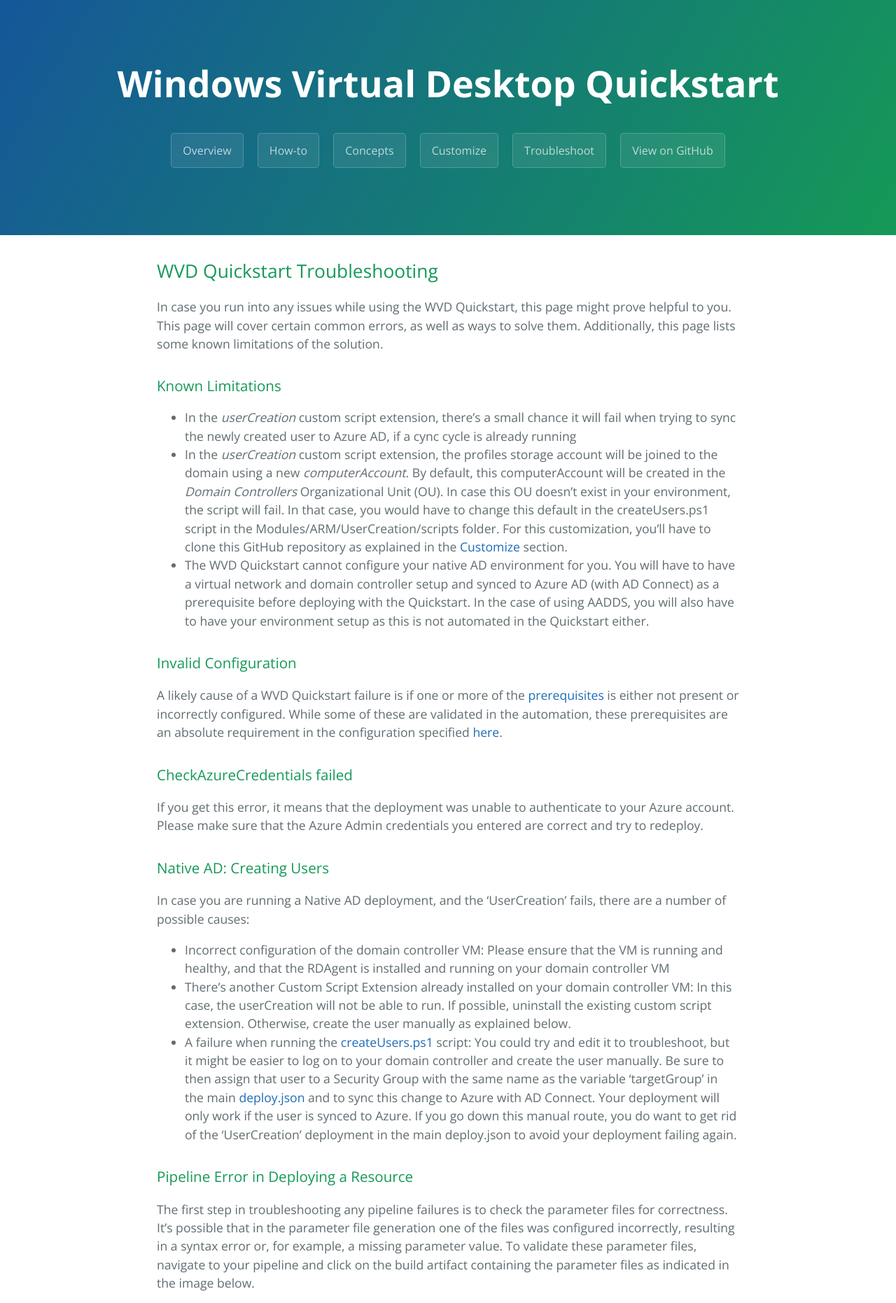
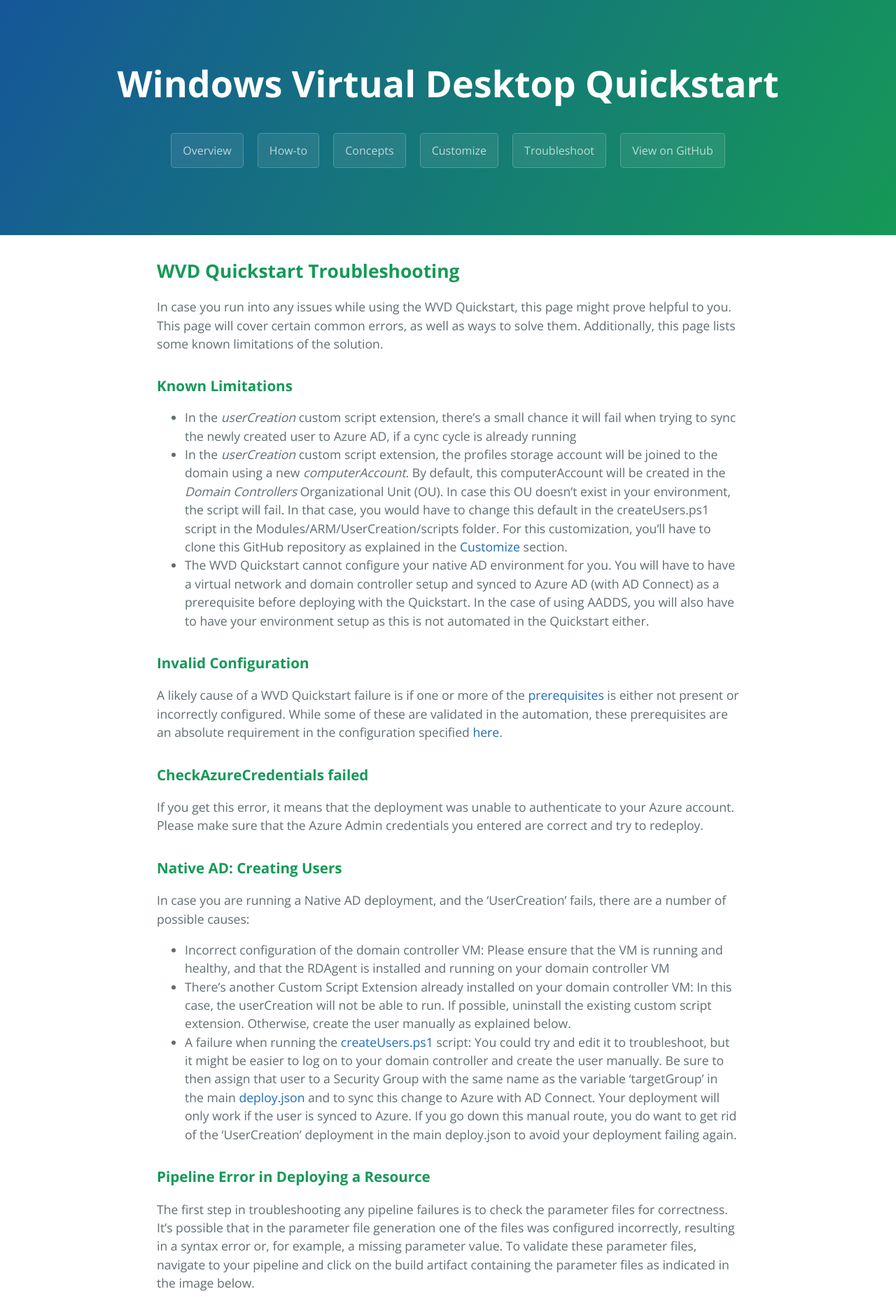
Before and after one commit to samvdjagt/wvdquickstart, a Jekyll site: the page built from troubleshoot.md, in a window 1280 px wide. Shown: the top 1862 px of the page at 70% size. Built offline with Jekyll 4.4.1, drawn with Linux system fonts in a browser that asks for light colours.

```diff
--- a/troubleshoot.md
+++ b/troubleshoot.md
@@ -4,28 +4,28 @@ layout: template
 filename: troubleshoot
 ---
 
-## WVD Quickstart Troubleshooting
+## <b>WVD Quickstart Troubleshooting</b>
 In case you run into any issues while using the WVD Quickstart, this page might prove helpful to you. This page will cover certain common errors, as well as ways to solve them. Additionally, this page lists some known limitations of the solution.
 
-### Known Limitations
+### <b>Known Limitations</b>
 * In the *userCreation* custom script extension, there's a small chance it will fail when trying to sync the newly created user to Azure AD, if a cync cycle is already running
 * In the *userCreation* custom script extension, the profiles storage account will be joined to the domain using a new *computerAccount*. By default, this computerAccount will be created in the *Domain Controllers* Organizational Unit (OU). In case this OU doesn't exist in your environment, the script will fail. In that case, you would have to change this default in the createUsers.ps1 script in the Modules/ARM/UserCreation/scripts folder. For this customization, you'll have to clone this GitHub repository as explained in the <a href="customize">Customize</a> section.
 * The WVD Quickstart cannot configure your native AD environment for you. You will have to have a virtual network and domain controller setup and synced to Azure AD (with AD Connect) as a prerequisite before deploying with the Quickstart. In the case of using AADDS, you will also have to have your environment setup as this is not automated in the Quickstart either.
 
-### Invalid Configuration
+### <b>Invalid Configuration</b>
 A likely cause of a WVD Quickstart failure is if one or more of the <a href="howto">prerequisites</a> is either not present or incorrectly configured. While some of these are validated in the automation, these prerequisites are an absolute requirement in the configuration specified <a href="howto">here</a>.
 
-### CheckAzureCredentials failed
+### <b>CheckAzureCredentials failed</b>
 If you get this error, it means that the deployment was unable to authenticate to your Azure account. Please make sure that the Azure Admin credentials you entered are correct and try to redeploy.
 
-### Native AD: Creating Users
+### <b>Native AD: Creating Users</b>
 In case you are running a Native AD deployment, and the 'UserCreation' fails, there are a number of possible causes:
 
 * Incorrect configuration of the domain controller VM: Please ensure that the VM is running and healthy, and that the RDAgent is installed and running on your domain controller VM
 * There's another Custom Script Extension already installed on your domain controller VM: In this case, the userCreation will not be able to run. If possible, uninstall the existing custom script extension. Otherwise, create the user manually as explained below.
 * A failure when running the <a href="https://github.com/samvdjagt/wvdquickstart/tree/master/Modules/ARM/UserCreation/scripts/createUsers.ps1" target="_blank">createUsers.ps1</a> script: You could try and edit it to troubleshoot, but it might be easier to log on to your domain controller and create the user manually. Be sure to then assign that user to a Security Group with the same name as the variable 'targetGroup' in the main <a href="https://github.com/samvdjagt/wvdquickstart/tree/master/deploy.json" target="_blank">deploy.json</a> and to sync this change to Azure with AD Connect. Your deployment will only work if the user is synced to Azure. If you go down this manual route, you do want to get rid of the 'UserCreation' deployment in the main deploy.json to avoid your deployment failing again.
 
-### Pipeline Error in Deploying a Resource
+### <b>Pipeline Error in Deploying a Resource</b>
 The first step in troubleshooting any pipeline failures is to check the parameter files for correctness. It's possible that in the parameter file generation one of the files was configured incorrectly, resulting in a syntax error or, for example, a missing parameter value. To validate these parameter files, navigate to your pipeline and click on the build artifact containing the parameter files as indicated in the image below.
 
 ![DevOps Pipeline Artifact](images/devopsArtifact.PNG?raw=true)
```
